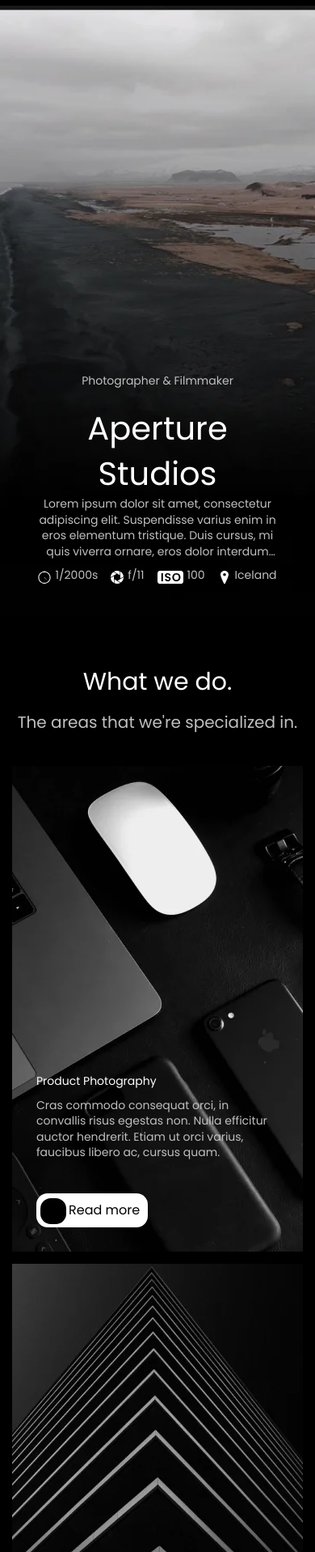
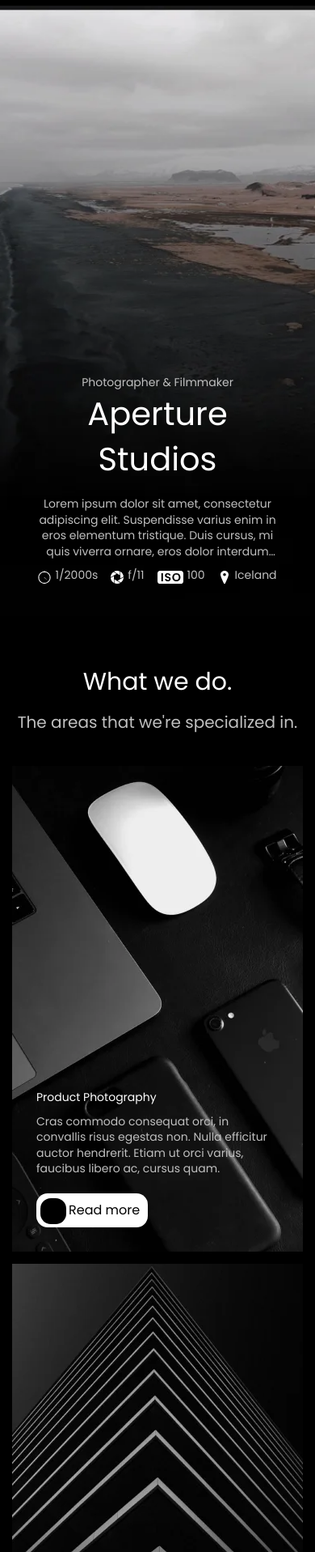
Before and after one commit to HuslT1me/aperture, a plain HTML site: page index.html in a window 390 px wide. Shown: the part 83-2000 px from the top of the page at 81% size. Drawn offline with Linux system fonts and the light colour scheme.

Commit message:
relise 2.0 without JS

```diff
--- a/css/main.css
+++ b/css/main.css
@@ -18,6 +18,8 @@
   --width-company-icons: 128px;
 
   --tracking: 2px;
+
+  --padding-mobile: 60px;
 
   --transition-duration: 0.3s;
 }
@@ -76,8 +78,7 @@ p {
   margin-block: 0;
 }
 
-p:not([class]),
-p:not(:last-of-type) {
+p:not(:last-child) {
   margin-bottom: 20px;
 }
 
@@ -146,7 +147,6 @@ p:not(:last-of-type) {
 .promo {
   height: calc(100vh - 90px);
   background: url(../media/backgrounds/main-bg.webp) center/cover no-repeat var(--color-dark-alternate);
-  margin-bottom: 120px;
 }
 
 .promo__content {
@@ -163,8 +163,13 @@ p:not(:last-of-type) {
   max-width: 600px;
 }
 
+.promo__title-item {
+  margin-bottom: 0 !important;
+}
+
 .promo__title {
   font-size: clamp(40px, 3.61vw, 52px);
+  margin-bottom: 18px;
 }
 
 .photo-info {
@@ -222,7 +227,7 @@ p:not(:last-of-type) {
 
 .activity {
   text-align: center;
-  margin-bottom: 100px;
+  padding-block: 110px;
 }
 
 .activity__title-block {
@@ -512,6 +517,11 @@ p {
   padding-inline: 10px 75px;
 }
 
+.footer__subscribe-input:focus {
+  background: var(--color-gray);
+  transition: var(--transition-duration);
+}
+
 .footer__form-button {
   content: '';
   position: absolute;
@@ -599,8 +609,8 @@ p {
     grid-template-columns: repeat(1, 1fr);
   }
 
-  .promo {
-    margin-bottom: 60px;
+  .activity {
+    padding-block: var(--padding-mobile);
   }
 
   .activity__subtitle {
@@ -616,8 +626,20 @@ p {
     padding: var(--container-padding-x);
   }
 
+  .clients__content {
+    padding-block: var(--padding-mobile);
+  }
+
   .clients__comanys-list {
     grid-template-columns: repeat(2, 1fr);
+  }
+
+  .offer__content {
+    padding-block: var(--padding-mobile);
+  }
+
+  .footer {
+    padding-block: var(--padding-mobile);
   }
 
   .footer__info-lists {
@@ -687,8 +709,3 @@ p {
     color: var(--color-light);
   }
 }
-
-.footer__subscribe-input:focus {
-  background: var(--color-gray);
-  transition: var(--transition-duration);
-}
```
